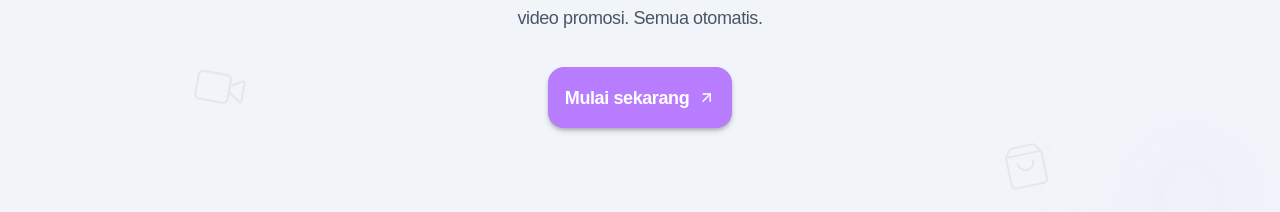
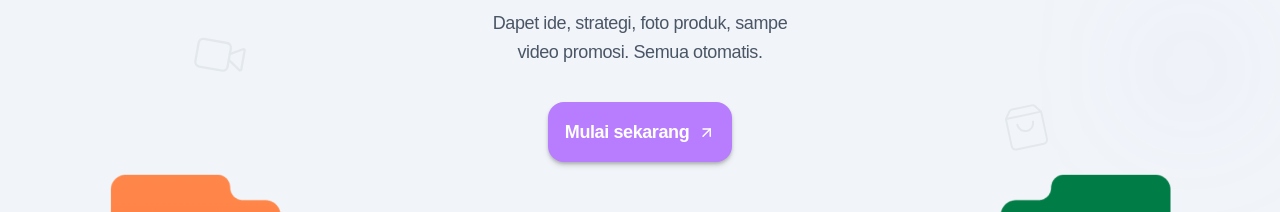
Before and after one commit to Rizafii/Visentra, a Next.js app: page / in a window 1280 px wide. Shown: the part 347-559 px from the top of the page. Built offline with nearby package versions, Linux system fonts and the light colour scheme; no server answers.

Commit message:
fix: adjust padding for hero section and update CTA button margin

```diff
--- a/section/Hero.tsx
+++ b/section/Hero.tsx
@@ -53,7 +53,7 @@ export default function Hero() {
         </div>
       </div>
 
-      <div className="container relative z-10 mx-auto px-6 text-center">
+      <div className="container relative z-10 mx-auto px-6 text-center pt-8">
         {/* Badge */}
         <div className="inline-flex items-center gap-2 px-6 py-2 rounded-full bg-[#DDE7FF] mb-6">
           <span className="text-sm font-semibold text-[#3B66D1]">Solusi cerdas untuk UMKM</span>
@@ -72,7 +72,7 @@ export default function Hero() {
         </p>
 
         {/* CTA Button */}
-        <div className="flex justify-center mb-10">
+        <div className="flex justify-center -mb-28">
           <Link href="/workspace">
             <Button size="lg" className="h-14 px-8 rounded-2xl bg-[#B87CFF] hover:bg-[#A666FF] text-white font-bold text-lg shadow-lg flex items-center gap-2 transition-transform hover:scale-105">
               Mulai sekarang <ArrowUpRight className="w-6 h-6" />
```
